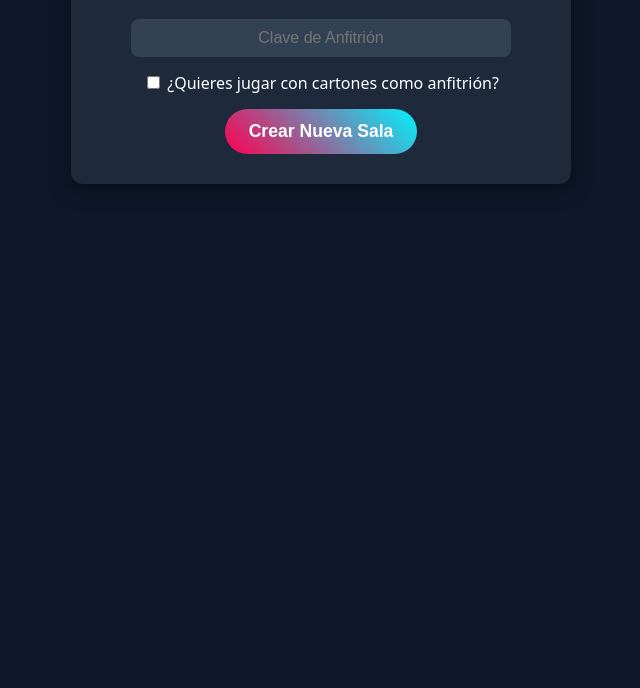
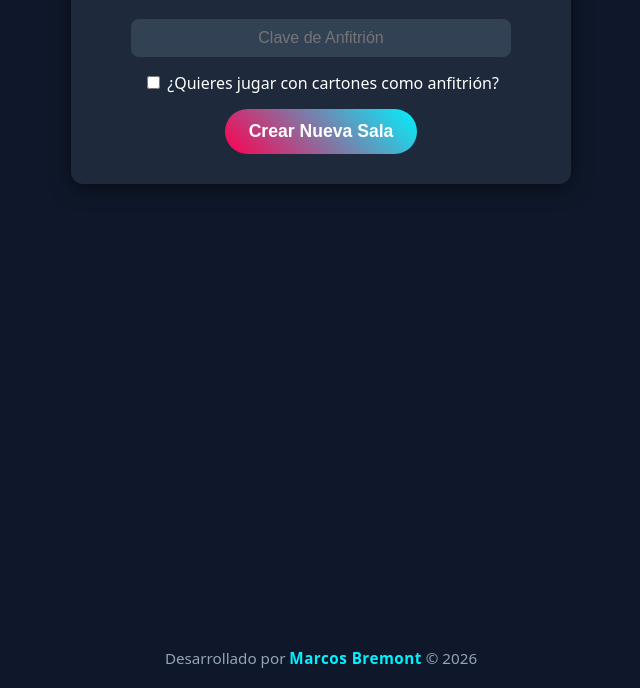
Before and after one commit to MarcosBremont/bingo-tiktok, a website: page public/index.html in a window 1280 px wide. Shown: the part 112-800 px from the top of the page, without its empty margins (319-959 px from the left). Drawn offline with nearby package versions, Linux system fonts and the light colour scheme; no server answers.

Commit message:
Add author credits and branding for Marcos Bremont

```diff
--- a/public/index.html
+++ b/public/index.html
@@ -3,12 +3,12 @@
 <head>
     <meta charset="UTF-8">
     <meta name="viewport" content="width=device-width, initial-scale=1.0">
-    <title>Anfitrión - Bingo TikTok</title>
+    <title>Bingo TikTok Live - Marcos Bremont</title>
     <style>
         :root {
             --bg: #0f172a; --card: #1e293b; --accent: #ff0050; --cyan: #00f2fe; --text: #fff;
         }
-        body { font-family: system-ui, sans-serif; background: var(--bg); color: var(--text); margin: 0; padding: 20px; display: flex; flex-direction: column; align-items: center; }
+        body { font-family: system-ui, sans-serif; background: var(--bg); color: var(--text); margin: 0; padding: 20px; display: flex; flex-direction: column; align-items: center; min-height: 95vh; justify-content: space-between; }
 
         .box { background: var(--card); padding: 25px; border-radius: 12px; text-align: center; width: 95%; max-width: 1200px; box-shadow: 0 4px 20px rgba(0,0,0,0.5); }
         .room-code { font-size: 3rem; font-weight: bold; color: var(--cyan); letter-spacing: 4px; margin: 5px 0; }
@@ -36,6 +36,10 @@
         .cell.marked { background: #22c55e !important; color: white; }
 
         #alertBox { display: none; background: #22c55e; color: black; font-weight: bold; padding: 15px; border-radius: 8px; font-size: 1.3rem; margin-bottom: 15px; width: 90%; max-width: 1100px; text-align: center; }
+
+        /* Estilo de Créditos Footer */
+        footer { margin-top: 25px; font-size: 0.95rem; color: #94a3b8; text-align: center; }
+        footer b { color: var(--cyan); letter-spacing: 0.5px; }
     </style>
 </head>
 <body>
@@ -83,6 +87,10 @@
 
         <div class="card-container" id="hostCardsContainer"></div>
     </div>
+
+    <footer>
+        Desarrollado por <b>Marcos Bremont</b> &copy; 2026
+    </footer>
 
     <script src="/socket.io/socket.io.js"></script>
     <script>
--- a/server.js
+++ b/server.js
@@ -9,7 +9,7 @@ const io = new Server(server, { cors: { origin: "*" } });
 
 app.use(express.static(path.join(__dirname, 'public')));
 
-// CLAVE DE SEGURIDAD PARA EL ANFITRIÓN (Cámbiala por la tuya)
+// CLAVE DE SEGURIDAD PARA EL ANFITRIÓN
 const HOST_PASSWORD = process.env.HOST_PASSWORD || "bingo2026";
 
 const rooms = {};
@@ -49,7 +49,6 @@ function getPlayerList(roomId) {
 
 io.on('connection', (socket) => {
 
-    // VALIDACIÓN DE SEGURIDAD AL CREAR SALA
     socket.on('createRoom', ({ password, hostPlay = false, cardCount = 1 }) => {
         if (password !== HOST_PASSWORD) {
             socket.emit('errorMsg', 'Clave de anfitrión incorrecta. Acceso denegado.');
@@ -163,4 +162,4 @@ io.on('connection', (socket) => {
 });
 
 const PORT = process.env.PORT || 3000;
-server.listen(PORT, () => console.log(`Servidor en puerto ${PORT}`));
+server.listen(PORT, () => console.log(`Servidor ejecutándose en puerto ${PORT}`));
```
Also changed, not shown: public/player.html (+8 -1 lines).
